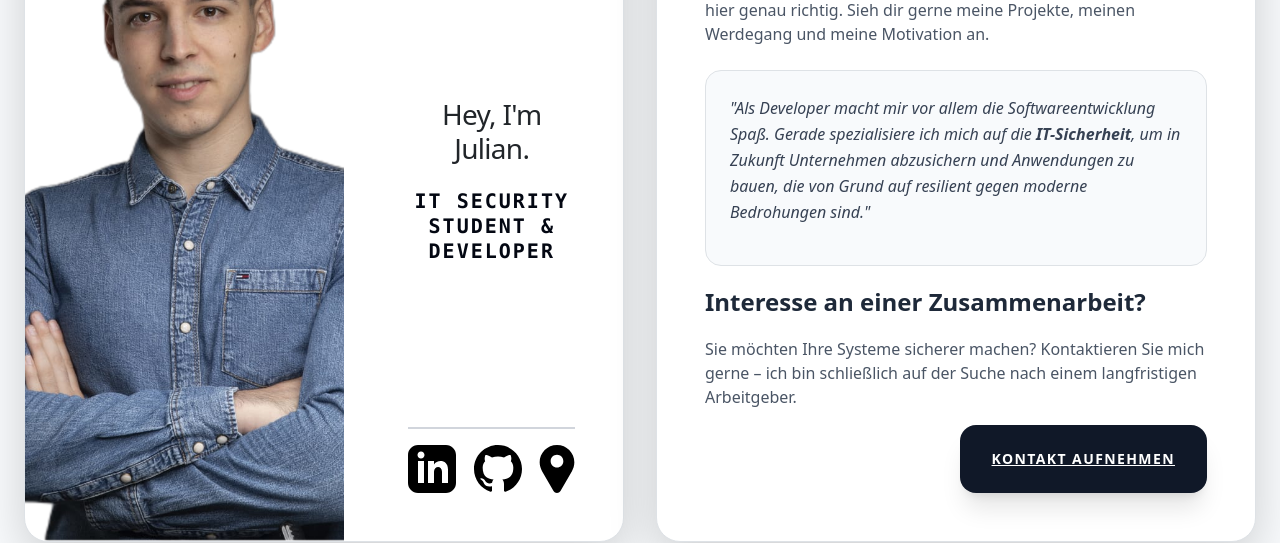
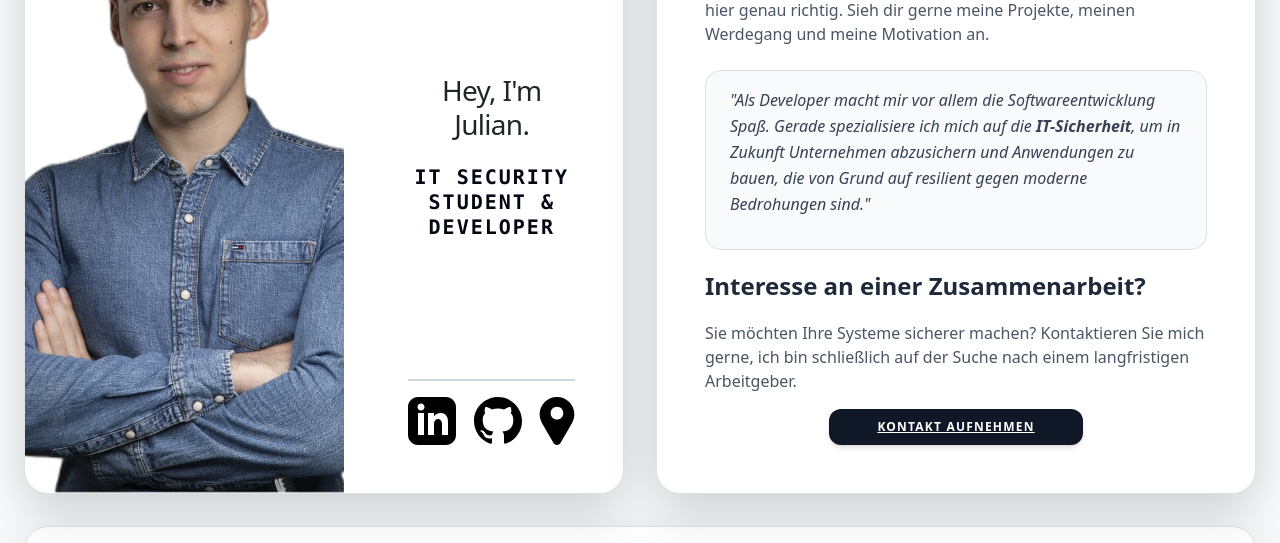
Before and after one commit to julianertle/Website, a React (Vite) app: page / in a window 1280 px wide. Shown: the part 218-761 px from the top of the page. Built offline with nearby package versions, Linux system fonts and the light colour scheme; no server answers.

Commit message:
finished 2nd  tile

```diff
--- a/src/components/Content.jsx
+++ b/src/components/Content.jsx
@@ -115,7 +115,8 @@ function Content() {
         <div className="rounded-3xl shadow-lg bg-white p-8 lg:p-12 flex flex-col justify-center transition-all duration-300 hover:shadow-xl border border-gray-100 overflow-visible">
           <div className="space-y-6">
             <section>
-              <p className="text-gray-800 text-xl lg:text-2xl leading-relaxed font-bold mb-3">
+              {/* Überschrift zentriert */}
+              <p className="text-gray-800 text-xl lg:text-2xl leading-relaxed font-bold mb-3 ">
                 Schön, dass du hier bist!
               </p>
               <p className="text-gray-600 mb-6">
@@ -125,8 +126,8 @@ function Content() {
               </p>
             </section>
 
-            <section className="bg-slate-50 p-6 rounded-2xl border border-slate-100 mb-2">
-              <p className="text-gray-700 leading-relaxed italic">
+            <section className="bg-slate-50 py-3 px-6 rounded-2xl border border-slate-100 mb-2">
+              <p className="text-gray-700 leading-relaxed italic mb-3">
                 "Als Developer macht mir vor allem die Softwareentwicklung Spaß.
                 Gerade spezialisiere ich mich auf die{" "}
                 <strong>IT-Sicherheit</strong>, um in Zukunft Unternehmen
@@ -136,21 +137,22 @@ function Content() {
             </section>
 
             <section className="pt-2 overflow-visible flex flex-col">
-              <p className="text-gray-800 text-xl lg:text-2xl leading-relaxed font-bold mb-3">
+              {/* Überschrift zentriert, Fließtext links */}
+              <p className="text-gray-800 text-xl lg:text-2xl leading-relaxed font-bold mb-3 ">
                 Interesse an einer Zusammenarbeit?
               </p>
-              <p className="text-gray-600 mb-8">
+              <p className="text-gray-600 mb-6 text-left">
                 Sie möchten Ihre Systeme sicherer machen? Kontaktieren Sie mich
-                gerne – ich bin schließlich auf der Suche nach einem
+                gerne, ich bin schließlich auf der Suche nach einem
                 langfristigen Arbeitgeber.
               </p>
 
+              {/* Button zentriert */}
               <div
-                className="relative self-end overflow-visible"
+                className="relative self-center overflow-visible"
                 onMouseEnter={() => setActiveTooltip("contact-linkedin")}
                 onMouseLeave={() => setActiveTooltip(null)}
               >
-                {/* Tooltip für Button */}
                 <div
                   className={`absolute bottom-full mb-4 left-1/2 -translate-x-1/2 flex flex-col items-center transition-all duration-300 pointer-events-none z-30 ${activeTooltip === "contact-linkedin" ? "opacity-100 translate-y-0" : "opacity-0 translate-y-2"}`}
                 >
@@ -164,7 +166,7 @@ function Content() {
                   href="https://linkedin.com/in/dein-profil"
                   target="_blank"
                   rel="noopener noreferrer"
-                  className="inline-block bg-gray-900 text-white px-8 py-4 rounded-2xl font-black uppercase tracking-widest text-sm hover:scale-105 transition-all shadow-xl active:scale-95"
+                  className="inline-block bg-gray-900 text-white px-5 py-2.5 rounded-xl font-black uppercase tracking-widest text-xs hover:scale-105 transition-all shadow-md active:scale-95"
                 >
                   Kontakt aufnehmen
                 </a>
@@ -263,7 +265,6 @@ function Content() {
         </div>
 
         <div className="grid grid-cols-1 md:grid-cols-2 gap-12 overflow-visible">
-          {/* Master */}
           <section className="relative pl-6 border-l-4 border-blue-500">
             <h4 className="text-xs font-black uppercase tracking-widest text-blue-500 mb-2">
               Aktuelles Studium
@@ -277,7 +278,6 @@ function Content() {
             </div>
           </section>
 
-          {/* Bachelor */}
           <section className="relative pl-6 border-l-4 border-gray-200 overflow-visible">
             <h4 className="text-xs font-black uppercase tracking-widest text-gray-400 mb-2">
               Bachelor of Science
```
